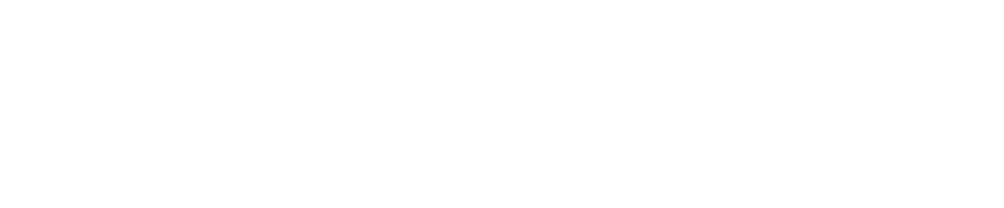
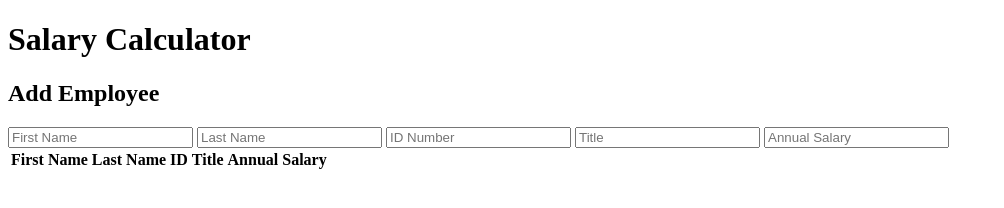
Before and after one commit to johnnormand10/weekend-jquery-salary-calculator, a plain HTML site: page index.html in a window 1280 px wide. Shown: the whole page, without its empty margins (0-1004 px from the left). Drawn offline with Linux system fonts and the light colour scheme.

Commit message:
added input fields and the head for the table

```diff
--- a/index.html
+++ b/index.html
@@ -10,6 +10,64 @@
     <title>Weekend Challenge</title>
 </head>
 <body>
+    <h1>Salary Calculator</h1>
+
+    <h2>Add Employee</h2>
+
+    <!-- Info form -->
+    <form id = "employeeInfo">
+        <!--First Name Input -->
+        <input
+            required
+            id = "firstNameInput"
+            type = "text"
+            placeholder= "First Name"
+        />
+        <!--Last Name Input -->
+        <input
+            required
+            id = "lastNameInput"
+            type = "text"
+            placeholder= "Last Name"
+        />
+        <!--ID num Input -->
+        <input
+            required
+            id = "idInput"
+            type = "number"
+            min = "0"
+            placeholder= "ID Number"
+        />
+        <!--Title Input -->
+        <input
+            required
+            id = "titleInput"
+            type = "text"
+            placeholder= "Title"
+        />
+        <!--Annual Salary Input -->
+        <input
+            required
+            id = "salaryInput"
+            type = "number"
+            min = "0"
+            placeholder= "Annual Salary"
+        />
+    </form>
+
+    <table id = "employeeTable">
+        <thead id = "employeeList">
+            <tr>
+                <th>First Name</th>
+                <th>Last Name</th>
+                <th>ID</th>
+                <th>Title</th>
+                <th>Annual Salary</th>
+                <th></th>
+            </tr>
+        </thead>
+    </table>
+
 
 </body>
 </html>
```
Also changed, not shown: 1 other file.
